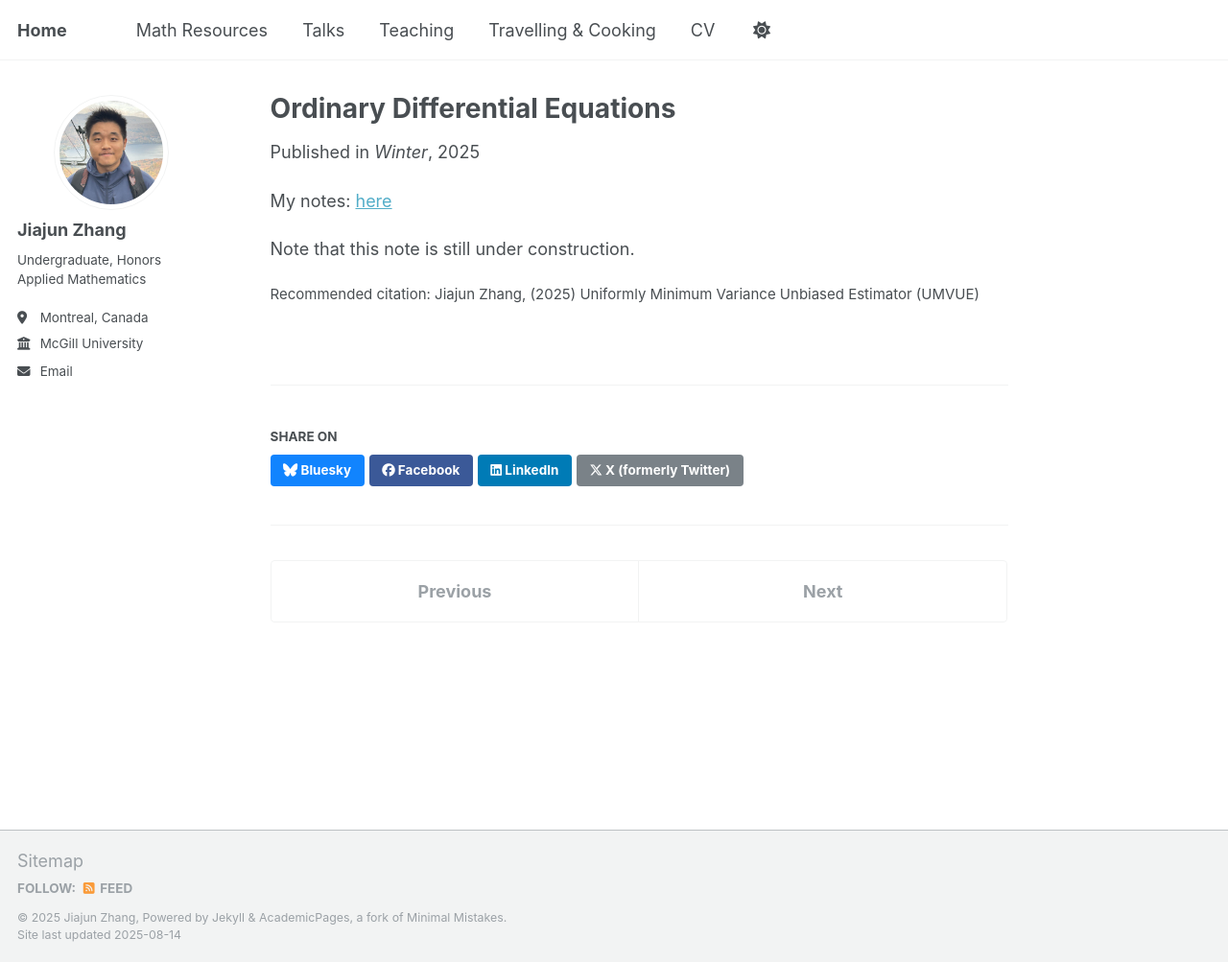
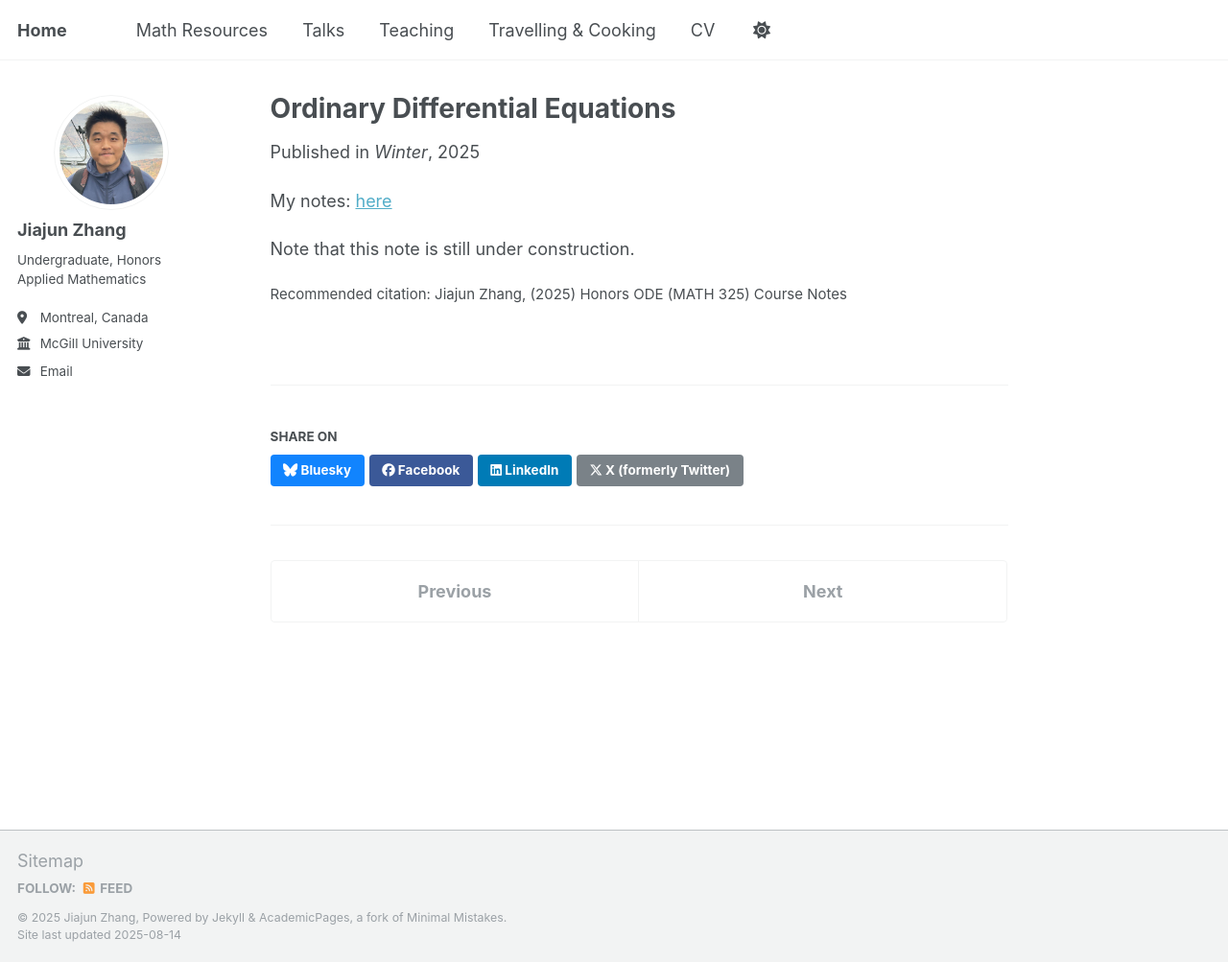
Before and after one commit to JohanssonRein/JohanssonRein.github.io, a Jekyll site: the page built from _publications/ode.md, in a window 1280 px wide and 1003 px high. Shown: the whole window at 96% size. Built offline with Jekyll 4.4.1, drawn with Linux system fonts in a browser that asks for light colours.

Commit message:
Update ode.md

```diff
--- a/_publications/ode.md
+++ b/_publications/ode.md
@@ -9,7 +9,7 @@ date: 2025-01-15
 venue: 'Winter'
 #slidesurl: 'http://academicpages.github.io/files/slides3.pdf'
 #paperurl: 'http://academicpages.github.io/files/paper3.pdf'
-citation: 'Jiajun Zhang, (2025) Uniformly Minimum Variance Unbiased Estimator (UMVUE)'
+citation: 'Jiajun Zhang, (2025) Honors ODE (MATH 325) Course Notes'
 ---
 
 
```
